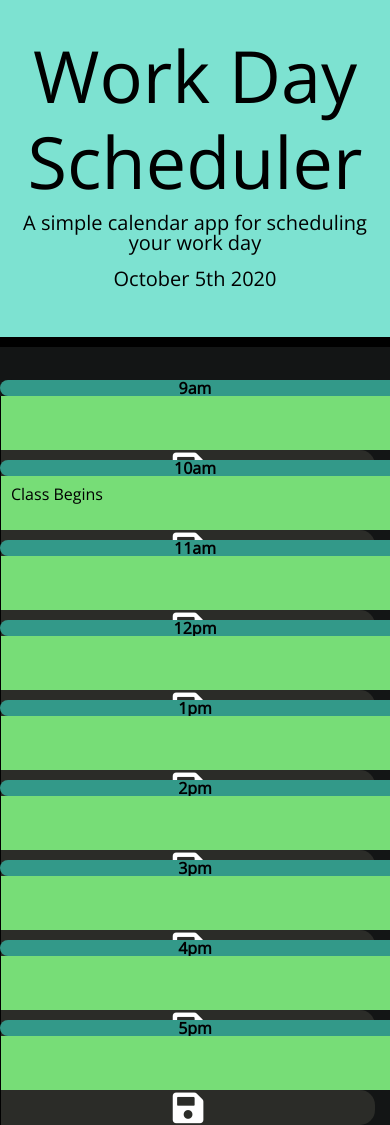
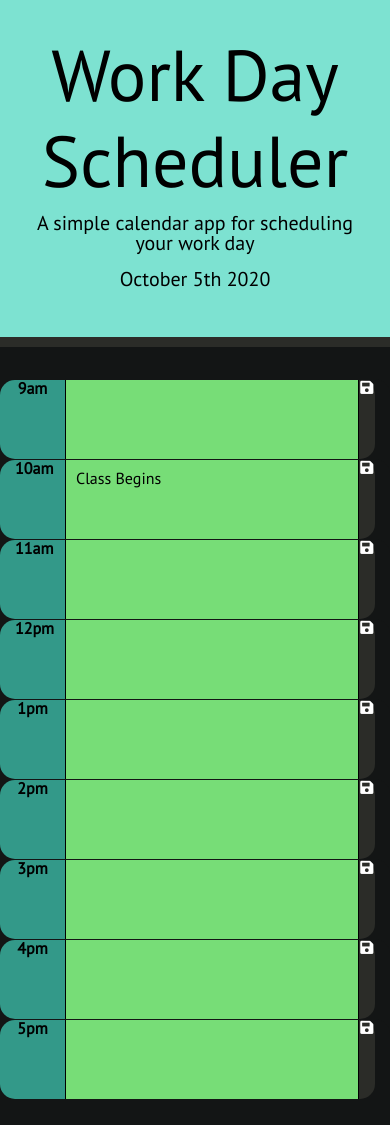
Before and after one commit to k1te-m/courseWork_05_dayPlanner, a plain HTML site: page index.html in a window 390 px wide. Drawn offline with nearby package versions, Linux system fonts and the light colour scheme.

Commit message:
updated file structure and added more comments to code/updated respnosiveness for mobile

```diff
--- /dev/null
+++ b/assets/css/reset.css
@@ -0,0 +1,129 @@
+/* http://meyerweb.com/eric/tools/css/reset/
+   v2.0 | 20110126
+   License: none (public domain)
+*/
+
+html,
+body,
+div,
+span,
+applet,
+object,
+iframe,
+h1,
+h2,
+h3,
+h4,
+h5,
+h6,
+p,
+blockquote,
+pre,
+a,
+abbr,
+acronym,
+address,
+big,
+cite,
+code,
+del,
+dfn,
+em,
+img,
+ins,
+kbd,
+q,
+s,
+samp,
+small,
+strike,
+strong,
+sub,
+sup,
+tt,
+var,
+b,
+u,
+i,
+center,
+dl,
+dt,
+dd,
+ol,
+ul,
+li,
+fieldset,
+form,
+label,
+legend,
+table,
+caption,
+tbody,
+tfoot,
+thead,
+tr,
+th,
+td,
+article,
+aside,
+canvas,
+details,
+embed,
+figure,
+figcaption,
+footer,
+header,
+hgroup,
+menu,
+nav,
+output,
+ruby,
+section,
+summary,
+time,
+mark,
+audio,
+video {
+  margin: 0;
+  padding: 0;
+  border: 0;
+  font-size: 100%;
+  font: inherit;
+  vertical-align: baseline;
+}
+/* HTML5 display-role reset for older browsers */
+article,
+aside,
+details,
+figcaption,
+figure,
+footer,
+header,
+hgroup,
+menu,
+nav,
+section {
+  display: block;
+}
+body {
+  line-height: 1;
+}
+ol,
+ul {
+  list-style: none;
+}
+blockquote,
+q {
+  quotes: none;
+}
+blockquote:before,
+blockquote:after,
+q:before,
+q:after {
+  content: "";
+  content: none;
+}
+table {
+  border-collapse: collapse;
+  border-spacing: 0;
+}
--- a/style.css
+++ b/assets/css/style.css
@@ -1,5 +1,5 @@
 body {
-  font-family: "Open Sans", sans-serif;
+  font-family: "PT Sans", sans-serif;
   font-size: 16px;
   line-height: 1;
   background-color: #131515;
@@ -21,13 +21,14 @@
   background-color: transparent;
   color: black;
   border-radius: 0;
-  border-bottom: 10px solid black;
-  background-color: #7DE2D1;
+  border-bottom: 10px solid #2b2c28;
+  background-color: #7de2d1;
 }
 
 .planner {
   margin: auto;
   width: 50%;
+  background-color: #339989;
 }
 
 .description {
@@ -69,7 +70,7 @@
   border-left: 1px solid black;
   border-top-right-radius: 15px;
   border-bottom-right-radius: 15px;
-  background-color: #2B2C28;
+  background-color: #2b2c28;
   color: white;
   width: 100%;
   height: 100%;
@@ -81,7 +82,7 @@
 }
 
 .saveSec {
-  font-size: 35px;
+  font-size: 15px;
 }
 
 .toD {
@@ -89,3 +90,31 @@
   border-top-left-radius: 15px;
   border-bottom-left-radius: 15px;
 }
+
+/* Small devices (landscape phones, 576px and up) */
+@media screen and (min-width: 576px) {
+  .saveSec {
+    font-size: 25px;
+  }
+}
+
+/* Medium devices (tablets, 768px and up) */
+@media screen and (min-width: 768px) {
+  .saveSec {
+    font-size: 35px;
+  }
+}
+
+/* Large devices (desktops, 992px and up) */
+@media screen and (min-width: 992px) {
+  .saveSec {
+    font-size: 35px;
+  }
+}
+
+/* Extra large devices (large desktops, 1200px and up) */
+@media screen and (min-width: 1200px) {
+  .saveSec {
+    font-size: 35px;
+  }
+}
--- a/script.js
+++ b/assets/js/script.js
@@ -10,9 +10,11 @@
 
   //Local Storage Array
   let todos = JSON.parse(localStorage.getItem("todos")); //creates a variable for stored items
-  if (todos !== null) { // if the value of the array is not null, the array will be populated with the todos stored items
+  if (todos !== null) {
+    // if the value of the array is not null, the array will be populated with the todos stored items
     plannerArr = todos;
-  } else { // otherwise populate a blank array with a placeholder
+  } else {
+    // otherwise populate a blank array with a placeholder
     plannerArr = new Array(9);
     plannerArr[1] = "Class Begins";
   }
@@ -27,7 +29,7 @@
 
     //build hour/time column
     let timeOfDayDiv = $("<div>");
-    timeOfDayDiv.addClass("col-md-2 toD");
+    timeOfDayDiv.addClass("col-2 toD");
 
     //hour span
     const hourDaySpan = $("<span>");
@@ -38,28 +40,32 @@
     let mornAft = "";
 
     // Logic for 12/24HR clock conversion, ensures 9-11AM, 12-5PM. plannerHour to be displayed in span
-    if (hour > 12) { // If hour(24 hour clock) > 12, plannerHour(to be displayed) is reduced by 12 to ensure 12 hour clock format and PM is added
+    if (hour > 12) {
+      // If hour(24 hour clock) > 12, plannerHour(to be displayed) is reduced by 12 to ensure 12 hour clock format and PM is added
       plannerHour = hour - 12;
       mornAft = "pm";
-    } else if (hour === 12) { //Needed in order to avoid noon showing as 12AM
+    } else if (hour === 12) {
+      //Needed in order to avoid noon showing as 12AM
       plannerHour = hour;
       mornAft = "pm";
-    } else if (hour < 12) { //If hour (24 hour clock) is less than 12, plannerHour(to be displayed) is set equal and AM is added
+    } else if (hour < 12) {
+      //If hour (24 hour clock) is less than 12, plannerHour(to be displayed) is set equal and AM is added
       plannerHour = hour;
       mornAft = "am";
     }
 
     //add hour display to hourDaySpan
-    hourDaySpan.text(plannerHour + mornAft);
+    hourDaySpan.text(plannerHour + mornAft); //Updates the hour portion of planner with hours 9-5AM/PM and appends row to container and time of day col
     $("#planner").append(rowD);
     rowD.append(timeOfDayDiv);
     timeOfDayDiv.append(hourDaySpan);
 
-    //add input section for user todos, utilizes the hh format from moment.js, 0-23 hour format instead of 1-24, to assign past, present, future classes
+    //add input section for user todos, utilizes the kk format from moment.js, 1-24 hour format instead of 0-23, to assign past, present, future classes
     userInput = $("<textarea>");
     userInput.attr("id", "textarea-" + x);
-    userInput.val(plannerArr[x]);
+    userInput.val(plannerArr[x]); //establishes the user input textarea and sets values equal to planner array for stored todos
     if (hour < currentH24) {
+      // assigns timeslots as either past present or future css styles based on hour vs. moment.js current hour kk format
       userInput.addClass("past");
     } else if (hour === currentH24) {
       userInput.addClass("present");
@@ -68,24 +74,24 @@
     }
     userInput.addClass("description");
     userInputDiv = $("<div>");
-    userInputDiv.addClass("col-md-9 pr-0 mr-0 pl-0 ml-0");
+    userInputDiv.addClass("col-9 pr-0 mr-0 pl-0 ml-0"); // establishes column for the textarea
 
-    rowD.append(userInputDiv);
+    rowD.append(userInputDiv); //appends the column div and textarea to the row div
     userInputDiv.append(userInput);
 
     //set-up save button column
-    saveBtnDiv = $("<div>");
-    saveBtnDiv.addClass("col-md-1 saveSec pl-0 ml-0");
+    saveBtnDiv = $("<div>"); //establishes column for the save button
+    saveBtnDiv.addClass("col-1 saveSec pl-0 ml-0");
 
     //add save button, source FontAwesome
     let saveBtn = $("<i>");
     saveBtn.attr("class", "fas fa-save saveBtn");
-    saveBtn.attr("id", "saveMe-" + x);
-    saveBtn.attr("save-index", x);
+    saveBtn.attr("id", "saveMe-" + x); //establishes index for storing todos
+    saveBtn.attr("save-index", x); //establishes index for storing todos
 
     //add save button to each row
     rowD.append(saveBtnDiv);
-    saveBtnDiv.append(saveBtn);
+    saveBtnDiv.append(saveBtn); //appends the column and save button to the row
   }
   //on click event for save icon
   $(document).on("click", "i", function (event) {
--- a/index.html
+++ b/index.html
@@ -4,6 +4,7 @@
     <meta charset="UTF-8" />
     <meta name="viewport" content="width=device-width, initial-scale=1.0" />
     <meta http-equiv="X-UA-Compatible" content="ie=edge" />
+    <link rel="stylesheet" href="./assets/css/reset.css" />
     <link
       rel="stylesheet"
       href="https://stackpath.bootstrapcdn.com/bootstrap/4.3.1/css/bootstrap.min.css"
@@ -18,7 +19,11 @@
       href="https://fonts.googleapis.com/css?family=Open+Sans&display=swap"
       rel="stylesheet"
     />
-    <link rel="stylesheet" href="style.css" />
+    <link
+      href="https://fonts.googleapis.com/css2?family=PT+Sans&display=swap"
+      rel="stylesheet"
+    />
+    <link rel="stylesheet" href="./assets/css/style.css" />
     <title>Work Day Scheduler</title>
   </head>
 
@@ -37,6 +42,6 @@
 
     <script src="https://code.jquery.com/jquery-3.4.1.min.js"></script>
     <script src="https://cdnjs.cloudflare.com/ajax/libs/moment.js/2.24.0/moment.min.js"></script>
-    <script src="script.js"></script>
+    <script src="./assets/js/script.js"></script>
   </body>
 </html>
```
